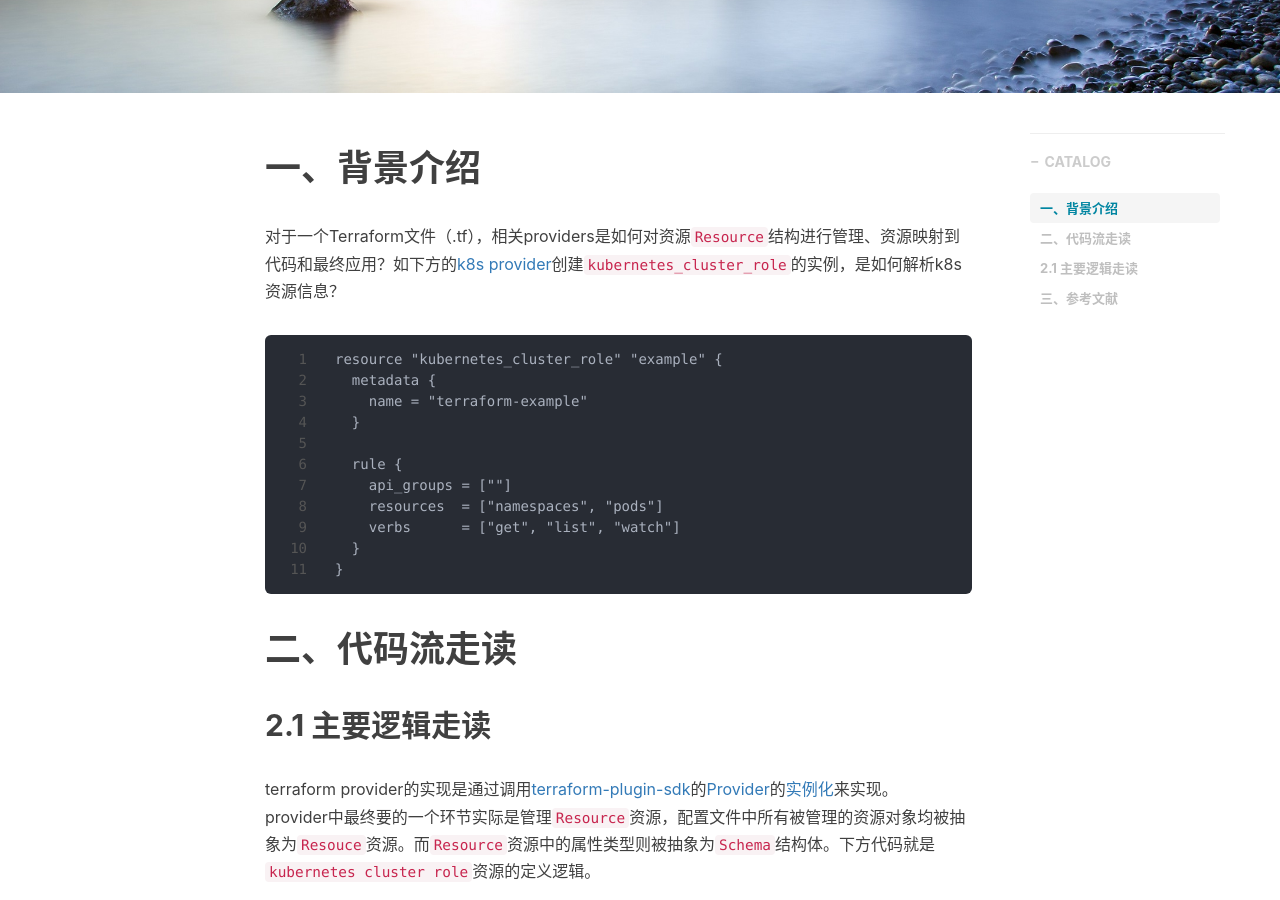
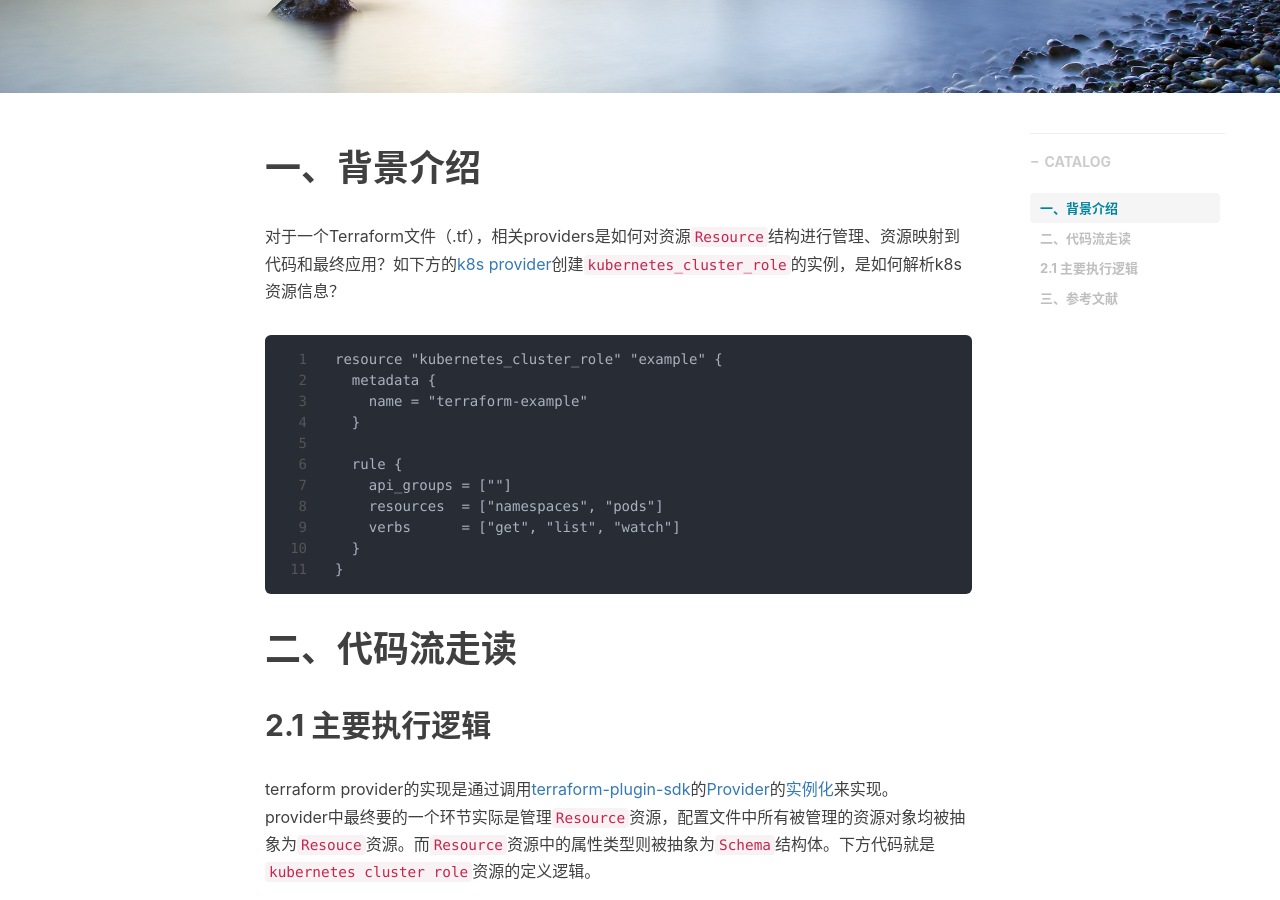
Before and after one commit to shihai1991/shihai1991.github.io, a Jekyll site: the page built from _posts/2022-10-31-provider如何解析tf配置文件.md, in a window 1280 px wide and 900 px high, scrolled down 424 px. Built offline with Jekyll 4.4.1, drawn with Linux system fonts in a browser that asks for light colours; nearby versions of some CDN libraries; comment, search, counter and statistics services are not loaded.

Commit message:
Update 2022-10-31-provider如何解析tf配置文件.md

````diff
--- a/_posts/2022-10-31-provider如何解析tf配置文件.md
+++ b/_posts/2022-10-31-provider如何解析tf配置文件.md
@@ -25,7 +25,7 @@ resource "kubernetes_cluster_role" "example" {
 ```
 
 # 二、代码流走读
-## 2.1 主要逻辑走读
+## 2.1 主要执行逻辑
 terraform provider的实现是通过调用[terraform-plugin-sdk](https://github.com/hashicorp/terraform-plugin-sdk)的[Provider](https://github.com/hashicorp/terraform-plugin-sdk/blob/b5b7dd0ab159303da4a64c94d64aeaea884c2a23/helper/schema/provider.go#L50)的[实例化](https://github.com/hashicorp/terraform-provider-kubernetes/blob/main/kubernetes/provider.go#L36)来实现。
 provider中最终要的一个环节实际是管理`Resource`资源，配置文件中所有被管理的资源对象均被抽象为`Resouce`资源。而`Resource`资源中的属性类型则被抽象为`Schema`结构体。下方代码就是`kubernetes cluster role`资源的定义逻辑。
 ```golang
````
